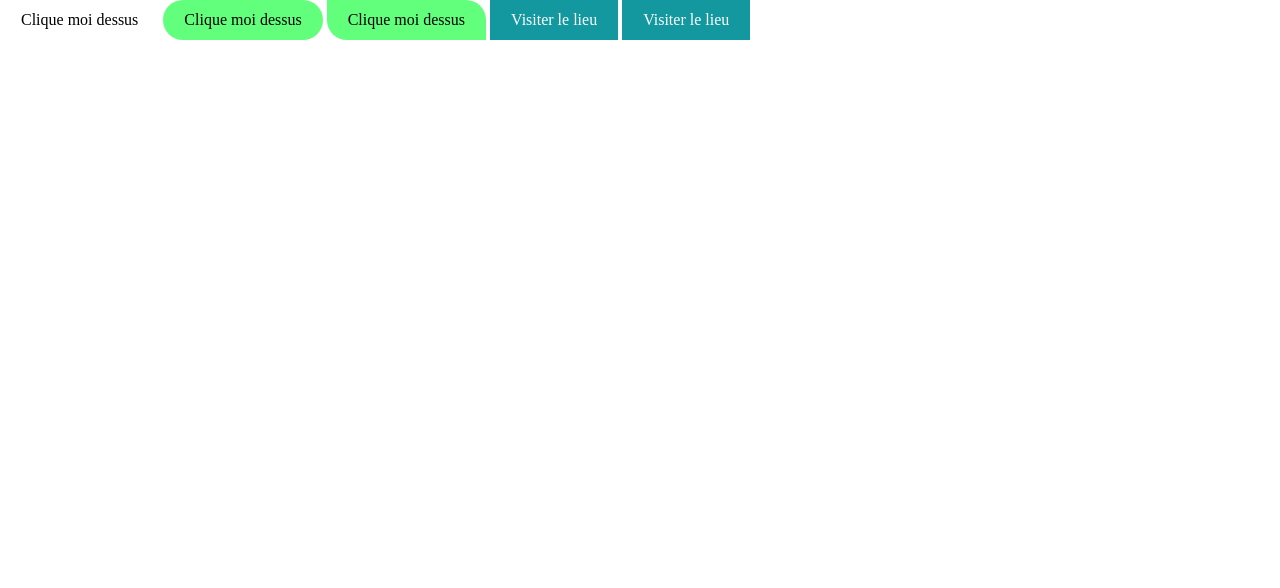
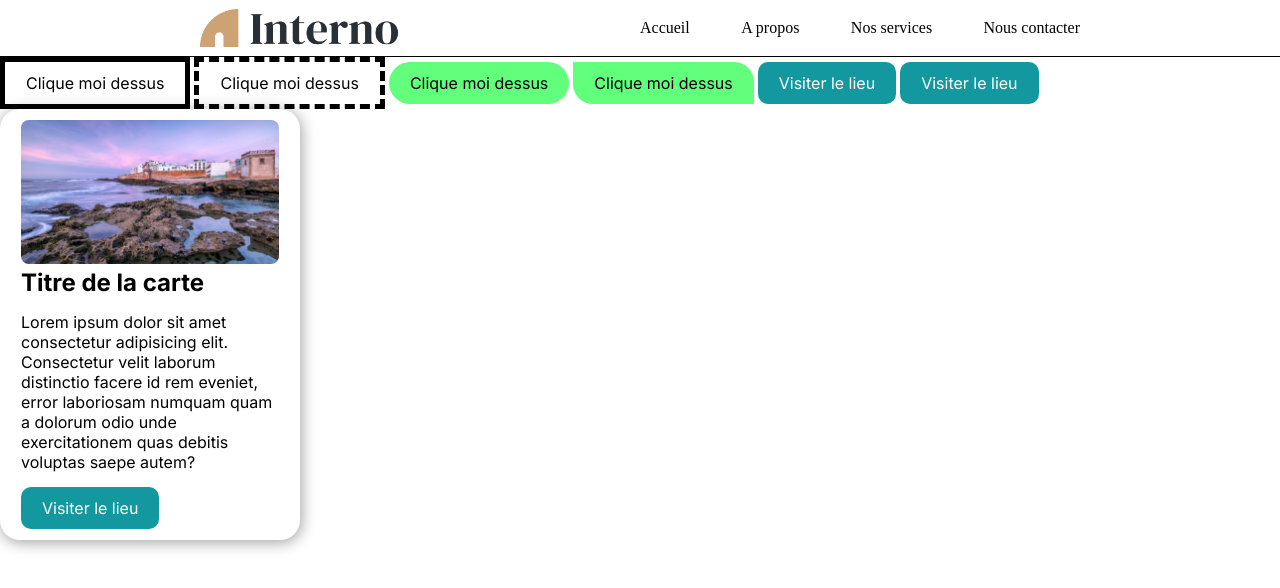
Before and after one commit to Assia456/CSS-bidouille, a plain HTML site: page index.html in a window 1280 px wide. Drawn offline with Linux system fonts and the light colour scheme.

Commit message:
vgchlikn

```diff
--- a/index.html
+++ b/index.html
@@ -7,11 +7,49 @@
     <link rel="stylesheet" href="style.css">
 </head>
 <body>
-    <a href="" class="btn "inter>Clique moi dessus</a>
-    <a href="" class="btn vert"inter>Clique moi dessus</a>
-    <a href="" class="btn vert bordure"inter>Clique moi dessus</a>
-    <a href="" class="btn bleu"inter regularWhite>Visiter le lieu</a>
-    <a href="" class="btn bleu"inter regularWhite>Visiter le lieu</a>
+<header>
+    <img src="asset/Logo.png" alt="logo entreprise" class="logo">
+    <nav>
+      <ul>
+      <li><a href="">Accueil</a></li>
+      <li><a href="">A propos</a></li>
+      <li><a href="">Nos services</a></li>
+      <li><a href="">Nous contacter</a></li>
+    </ul>
+</nav>
+
+
+
+
+</header>
+
+
+
+
+
+
+
+
+
+    <a href="" class="btn solid">Clique moi dessus</a>
+    <a href="" class="btn dashed">Clique moi dessus</a>
+    <a href="" class="btn vert">Clique moi dessus</a>
+    <a href="" class="btn vert bordure">Clique moi dessus</a>
+    <a href="" class="btn bleu"regularWhite>Visiter le lieu</a>
+    <a href="" class="btn bleu"regularWhite>Visiter le lieu</a>
+
+
+<div class="carte">
+    <img src="asset/7ed843d978bf61bc39d270a79343f50d.avif" alt="" width="300" class="img">
+
+    <h2 class="pad">Titre de la carte</h2>
+
+    <p class="pad">Lorem ipsum dolor sit amet consectetur adipisicing elit. Consectetur velit laborum distinctio facere id rem eveniet, error laboriosam numquam quam a dolorum odio unde exercitationem quas debitis voluptas saepe autem?</p>
+
+    <a href="" class="btn bleu"regularWhite>Visiter le lieu</a>
+
+</div>
+
 
 
 
--- a/style.css
+++ b/style.css
@@ -3,6 +3,7 @@
 margin: 0;
 padding:0;
 box-sizing: border-box;
+text-decoration: none;
 }
 
 
@@ -12,7 +13,7 @@ box-sizing: border-box;
     display: inline-block;
     text-decoration: none;
     padding: 11px 21px;
-
+    font-family: "Inter"; sans-serif;
 }
 
 .vert{
@@ -25,15 +26,12 @@ box-sizing: border-box;
 .bleu{
     background-color:#1398a0;
     color: white;
+    border-radius: 10px;
 
 }
 
 .bordure{
     border-radius: 0px 20px;
-}
-
-.inter {
-    font-family: "Inter"; sans-serif;
 }
 
 .bold {
@@ -43,3 +41,63 @@ box-sizing: border-box;
 .regularWhite {
     font-weight: 100;
 }
+
+.solid {
+    border:5px solid black;
+}
+
+.dashed{
+    border: 5px dashed black;
+}
+
+div{
+    background-color: white;
+    border-radius: 20px;
+    box-shadow: 1px 2px 15px rgb(158, 156, 156);
+    width: 300px;
+    padding: 11px 21px;
+}
+
+.img{
+    border-radius: 8px;
+width: 100%;
+}
+
+.pad{
+    margin-bottom: 15px;
+}
+
+.carte{
+    font-family: "Inter"; sans-serif;
+}
+
+header{
+    display: flex;
+    justify-content:space-between;
+    align-items: center;
+    padding: 0px 200px;
+    border-bottom: solid 1px black;
+}
+
+nav {
+    width: 50%;
+}
+
+ul {
+    display: flex;
+    justify-content: space-between;
+    align-items: center;
+    list-style: none;
+}
+
+.logo{
+    width: 200px;
+}
+a{
+    text-decoration: none;
+    color: black;
+}
+
+a:hover {
+    color: red;
+}
```
Also changed, not shown: asset/7ed843d978bf61bc39d270a79343f50d.avif (added), asset/Logo.png (added).
